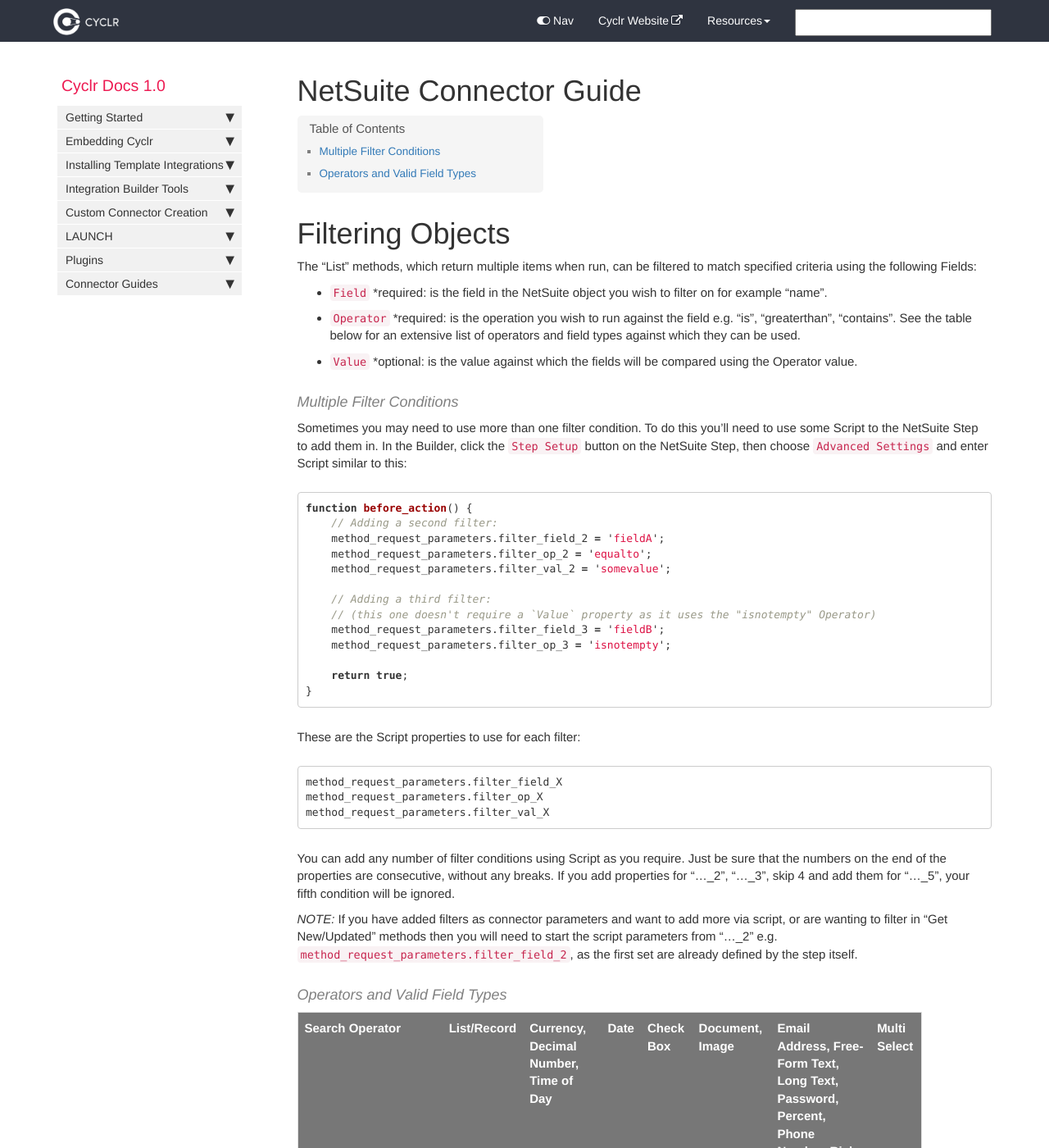
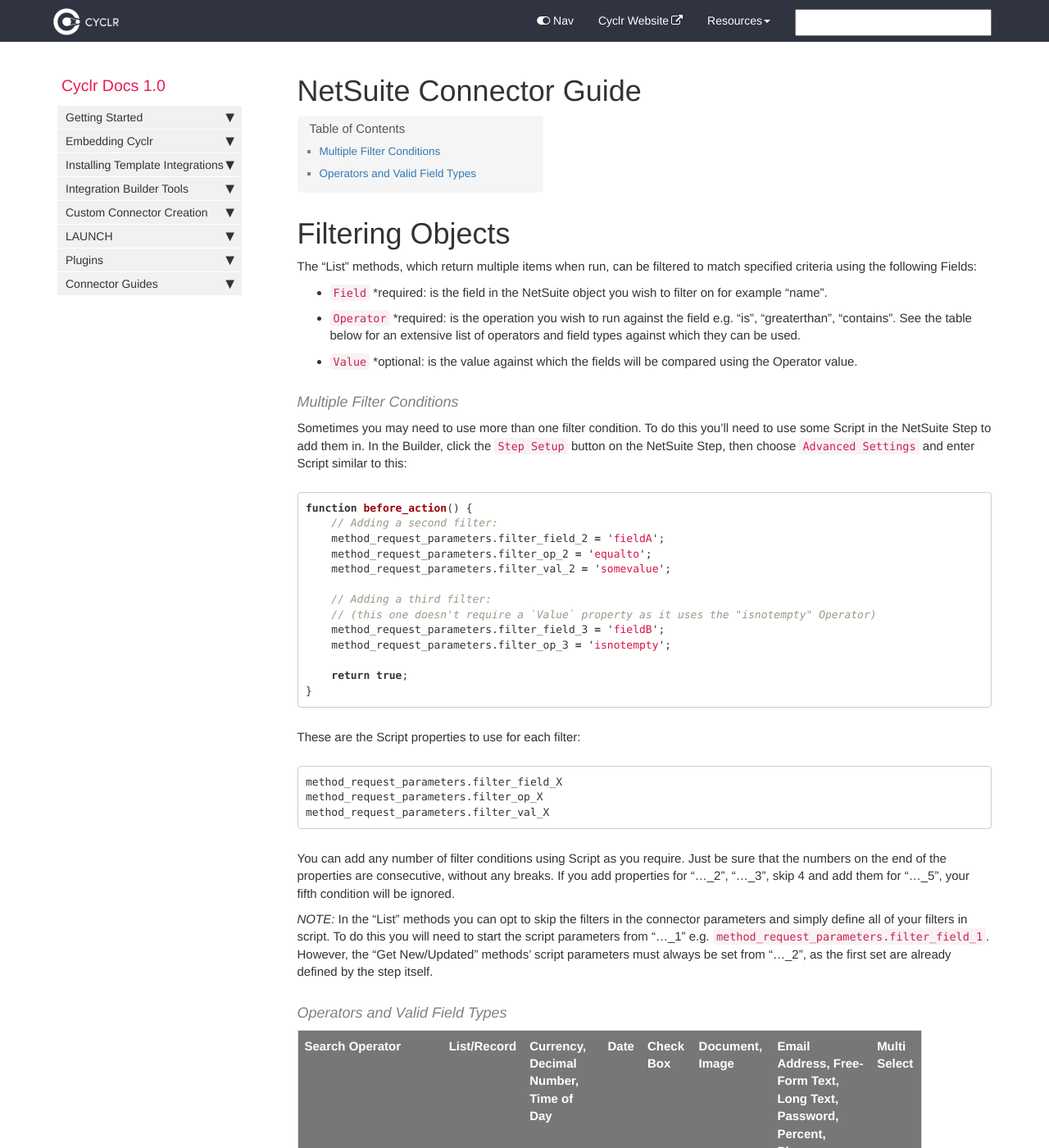
Before and after one commit to sneakysneak/docs, a Jekyll site: the page built from pages/connector-authentication/netsuite.md, in a window 1280 px wide and 1400 px high. Shown: the whole window at 82% size. Built offline with Jekyll 4.4.1, drawn with Linux system fonts in a browser that asks for light colours; nearby versions of some CDN libraries; comment, search, counter and statistics services are not loaded.

Commit message:
Small edit to note in netsuite

````diff
--- a/pages/connector-authentication/netsuite.md
+++ b/pages/connector-authentication/netsuite.md
@@ -15,7 +15,7 @@ The "List" methods, which return multiple items when run, can be filtered to mat
 
 #### Multiple Filter Conditions ####
 
-Sometimes you may need to use more than one filter condition.  To do this you'll need to use some Script to the NetSuite Step to add them in.  In the Builder, click the `Step Setup` button on the NetSuite Step, then choose `Advanced Settings` and enter Script similar to this:
+Sometimes you may need to use more than one filter condition.  To do this you'll need to use some Script in the NetSuite Step to add them in.  In the Builder, click the `Step Setup` button on the NetSuite Step, then choose `Advanced Settings` and enter Script similar to this:
 
 ```javascript
 function before_action() {
@@ -44,8 +44,7 @@ method_request_parameters.filter_val_X
 
 You can add any number of filter conditions using Script as you require.  Just be sure that the numbers on the end of the properties are consecutive, without any breaks.  If you add properties for "..._2", "..._3", skip 4 and add them for "..._5", your fifth condition will be ignored.
 
-
-*NOTE:* If you have added filters as connector parameters and want to add more via script, or are wanting to filter in "Get New/Updated" methods then you will need to start the script parameters from "..._2" e.g. `method_request_parameters.filter_field_2`, as the first set are already defined by the step itself.
+*NOTE:* In the "List" methods you can opt to skip the filters in the connector parameters and simply define all of your filters in script. To do this you will need to start the script parameters from "..._1" e.g. `method_request_parameters.filter_field_1`. However, the "Get New/Updated" methods' script parameters must always be set from "..._2", as the first set are already defined by the step itself.
 
 
 
````
